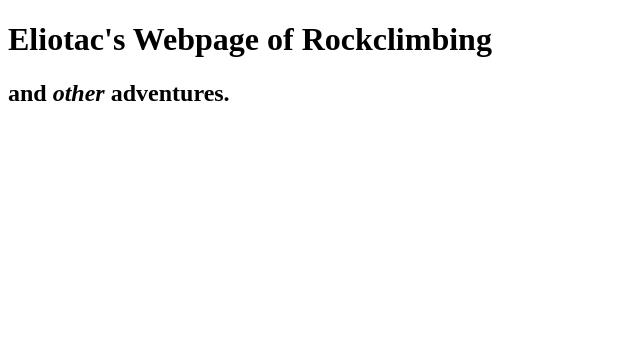
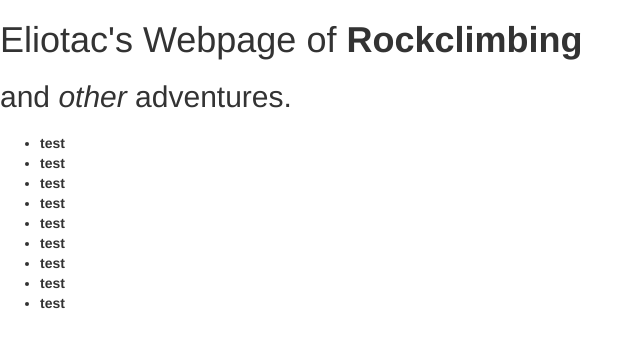
Before and after one commit to eliotcarlsen/Rockclimbing-Blog, a plain HTML site: page index.html in a window 1280 px wide. Shown: the whole page, without its empty margins (0-642 px from the left). Drawn offline with Linux system fonts and the light colour scheme.

Commit message:
add CSS style.

```diff
--- a/css/styles.css
+++ b/css/styles.css
@@ -0,0 +1,7 @@
+color
+text-align
+font-style
+font-weight
+font-family
+font-size
+line-height
--- a/index.html
+++ b/index.html
@@ -1,6 +1,8 @@
 <!DOCTYPE html>
 <html>
   <head>
+    <link href="css/bootstrap.css" rel="stylesheet" type="text/css">
+    <link href="css/styles.css" rel="stylesheet" type="text/css">
     <title>Oh, the places you'll go!
     </title>
     <h1>Eliotac's Webpage of <strong>Rockclimbing</strong!></h1>
@@ -8,6 +10,16 @@
   </head>
   <body>
     <h1></h1>
+    <ul>
+      <li>test</li>
+      <li>test</li>
+      <li>test</li>
+      <li>test</li>
+      <li>test</li>
+      <li>test</li>
+      <li>test</li>
+      <li>test</li>
+      <li>test</li>
 
 
 
```
